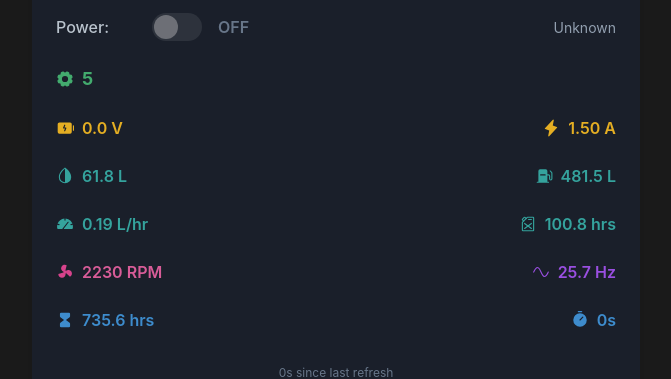
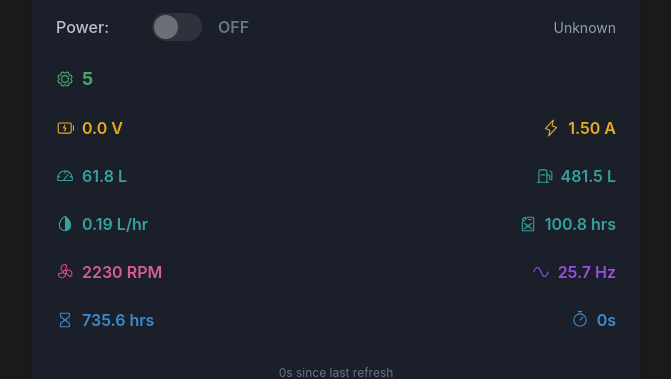
Before and after one commit to spot-iot/glacier-control, a React (Vite) app: page /view in a window 1280 px wide. Shown: the part 365-744 px from the top of the page, without its empty margins (304-975 px from the left). Built offline with nearby package versions, Linux system fonts and the light colour scheme; no server answers.

Commit message:
Change all parameter icons to outline style and swap fuel icons
- Change all parameter icons from fill to regular (outline) style
- Swap fuel icons: Gauge for Fuel Gauge, DropHalf (fill) for Fuel Rate
- Keep DropHalf in fill style for better visibility

```diff
--- a/src/components/HeaterControl/HeaterControl.jsx
+++ b/src/components/HeaterControl/HeaterControl.jsx
@@ -504,7 +504,7 @@ const HeaterControl = ({ readOnly = false }) => {
         {/* Control Row: Level and Temperature */}
         <HStack spacing={4} align="center" justify="space-between">
           <HStack spacing={2} align="center">
-            <Gear size={18} weight="fill" color="#48BB78" />
+            <Gear size={18} weight="regular" color="#48BB78" />
             <Text
               color="#48BB78"
               fontSize="lg"
@@ -533,7 +533,7 @@ const HeaterControl = ({ readOnly = false }) => {
 
             return showTemp ? (
               <HStack spacing={2} align="center">
-                <Fire size={18} weight="fill" color="#FB923C" />
+                <Fire size={18} weight="regular" color="#FB923C" />
                 <Text
                   color="#FB923C"
                   fontSize="md"
@@ -549,13 +549,13 @@ const HeaterControl = ({ readOnly = false }) => {
         {/* Electrical Row: Voltage and Current */}
         <HStack spacing={4} align="center" justify="space-between">
           <HStack spacing={2} align="center">
-            <BatteryCharging size={18} weight="fill" color="#FBBF24" />
+            <BatteryCharging size={18} weight="regular" color="#FBBF24" />
             <Text color="#FBBF24" fontSize="md" fontWeight="semibold">
               {typeof voltage === 'number' ? voltage.toFixed(1) : '0.0'} V
             </Text>
           </HStack>
           <HStack spacing={2} align="center">
-            <Lightning size={18} weight="fill" color="#FBBF24" />
+            <Lightning size={18} weight="regular" color="#FBBF24" />
             <Text color="#FBBF24" fontSize="md" fontWeight="semibold">
               {current} A
             </Text>
@@ -565,13 +565,13 @@ const HeaterControl = ({ readOnly = false }) => {
         {/* Fuel Row 1: Gauge and Lifetime */}
         <HStack spacing={4} align="center" justify="space-between">
           <HStack spacing={2} align="center">
-            <DropHalf size={18} weight="fill" color="#38B2AC" />
+            <Gauge size={18} weight="regular" color="#38B2AC" />
             <Text color="#38B2AC" fontSize="md" fontWeight="semibold">
               {fuelGauge} L
             </Text>
           </HStack>
           <HStack spacing={2} align="center">
-            <GasPump size={18} weight="fill" color="#38B2AC" />
+            <GasPump size={18} weight="regular" color="#38B2AC" />
             <Text color="#38B2AC" fontSize="md" fontWeight="semibold">
               {lifetimeFuel} L
             </Text>
@@ -581,7 +581,7 @@ const HeaterControl = ({ readOnly = false }) => {
         {/* Fuel Row 2: Rate and Hours Till Empty */}
         <HStack spacing={4} align="center" justify="space-between">
           <HStack spacing={2} align="center">
-            <Gauge size={18} weight="fill" color="#38B2AC" />
+            <DropHalf size={18} weight="fill" color="#38B2AC" />
             <Text color="#38B2AC" fontSize="md" fontWeight="semibold">
               {fuelConsumptionRate} L/hr
             </Text>
@@ -597,13 +597,13 @@ const HeaterControl = ({ readOnly = false }) => {
         {/* Performance Row: Fan Speed and Pump Hz */}
         <HStack spacing={4} align="center" justify="space-between">
           <HStack spacing={2} align="center">
-            <FanIcon size={18} weight="fill" color="#EC4899" />
+            <FanIcon size={18} weight="regular" color="#EC4899" />
             <Text color="pink.400" fontSize="md" fontWeight="semibold">
               {fanSpeed} RPM
             </Text>
           </HStack>
           <HStack spacing={2} align="center">
-            <WaveSine size={18} weight="fill" color="#A855F7" />
+            <WaveSine size={18} weight="regular" color="#A855F7" />
             <Text color="#A855F7" fontSize="md" fontWeight="semibold">
               {pumpHz} Hz
             </Text>
@@ -613,13 +613,13 @@ const HeaterControl = ({ readOnly = false }) => {
         {/* Runtime Row: Total and Session */}
         <HStack spacing={4} align="center" justify="space-between">
           <HStack spacing={2} align="center">
-            <Hourglass size={18} weight="fill" color="#4299E1" />
+            <Hourglass size={18} weight="regular" color="#4299E1" />
             <Text color="#4299E1" fontSize="md" fontWeight="semibold">
               {totalRuntime} hrs
             </Text>
           </HStack>
           <HStack spacing={2} align="center">
-            <Timer size={18} weight="fill" color="#4299E1" />
+            <Timer size={18} weight="regular" color="#4299E1" />
             <Text color="#4299E1" fontSize="md" fontWeight="semibold">
               {formatSessionRuntime(sessionRuntime)}
             </Text>
```
